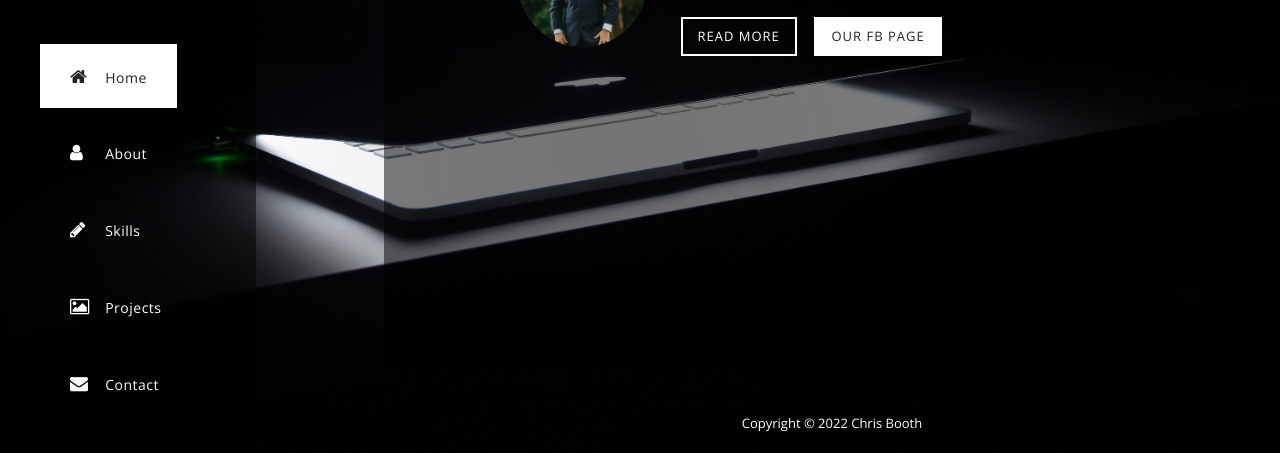
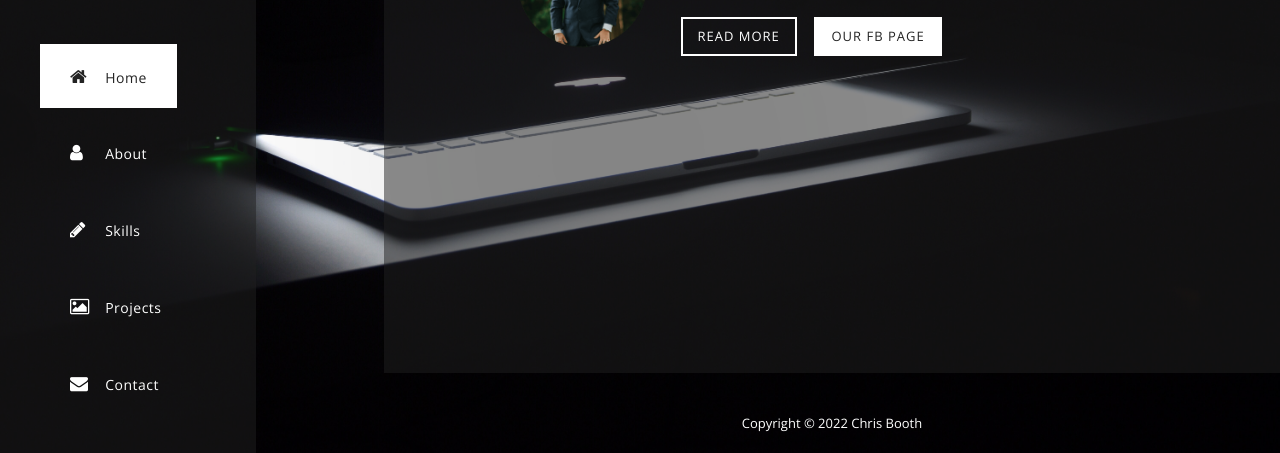
Before and after one commit to cbooth1985/UX_UI_HW_17.2, a plain HTML site: page index.html in a window 1280 px wide. Shown: the part 347-800 px from the top of the page. Drawn offline with nearby package versions, Linux system fonts and the light colour scheme.

Commit message:
Update templatemo-main.css

```diff
--- a/css/templatemo-main.css
+++ b/css/templatemo-main.css
@@ -164,7 +164,7 @@ nav {
 	top: 10vh;
 	bottom: 10vh;
   	text-align: center;
-  	background: rgba(0, 0, 0, 0.5);
+  	background: rgb(32 32 32 / 50%);
   	position: fixed;
   	z-index: 100;
   	height: 90vh;
@@ -282,7 +282,7 @@ nav a:hover::before {
   left: 30%;
   top: 10%;
   bottom: 10%;
-  background: rgba(0, 0, 0, 0.5);
+  background:rgb(32 32 32 / 50%);
 }
 .content::-webkit-scrollbar {
   width: 5px;
```
